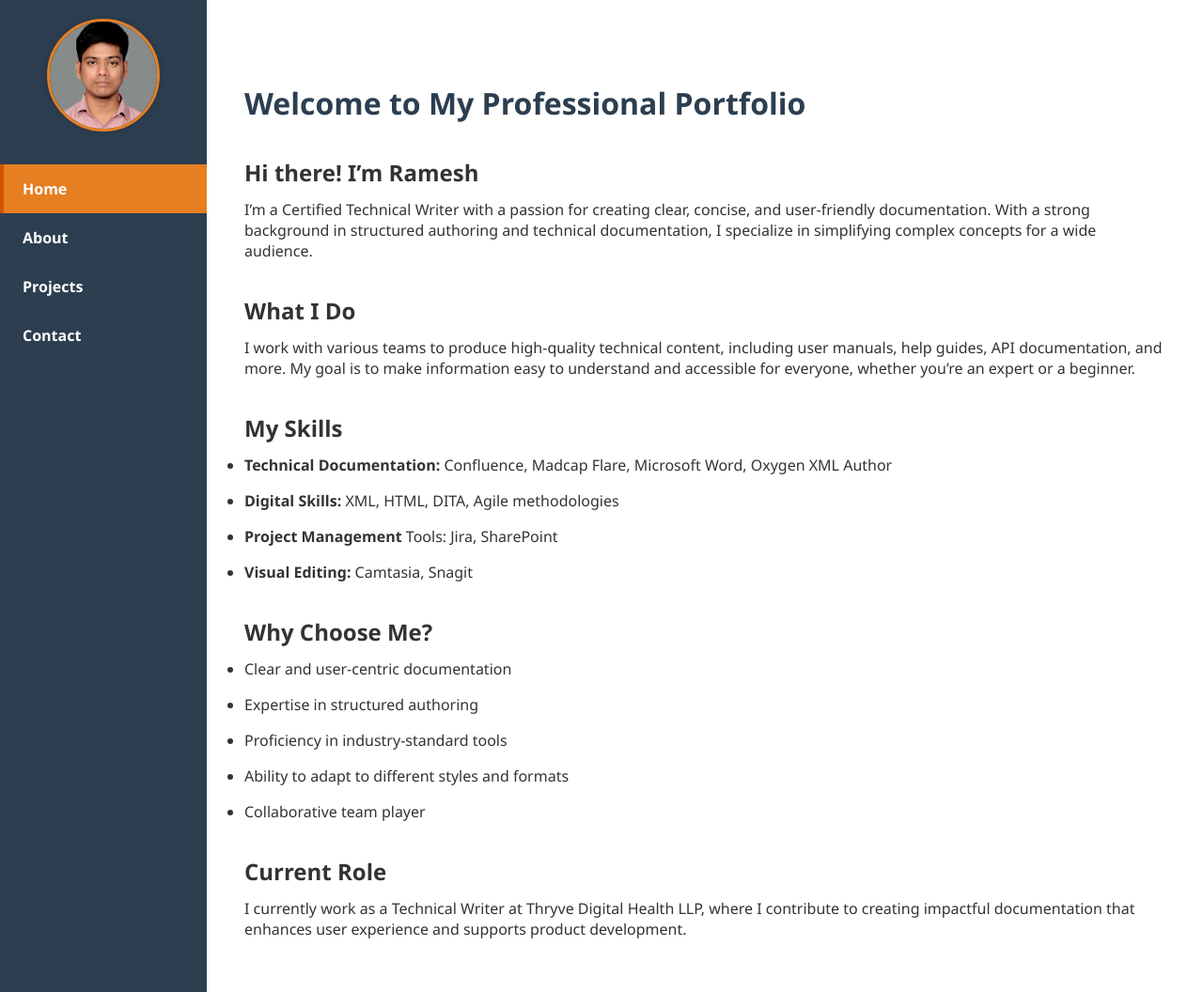
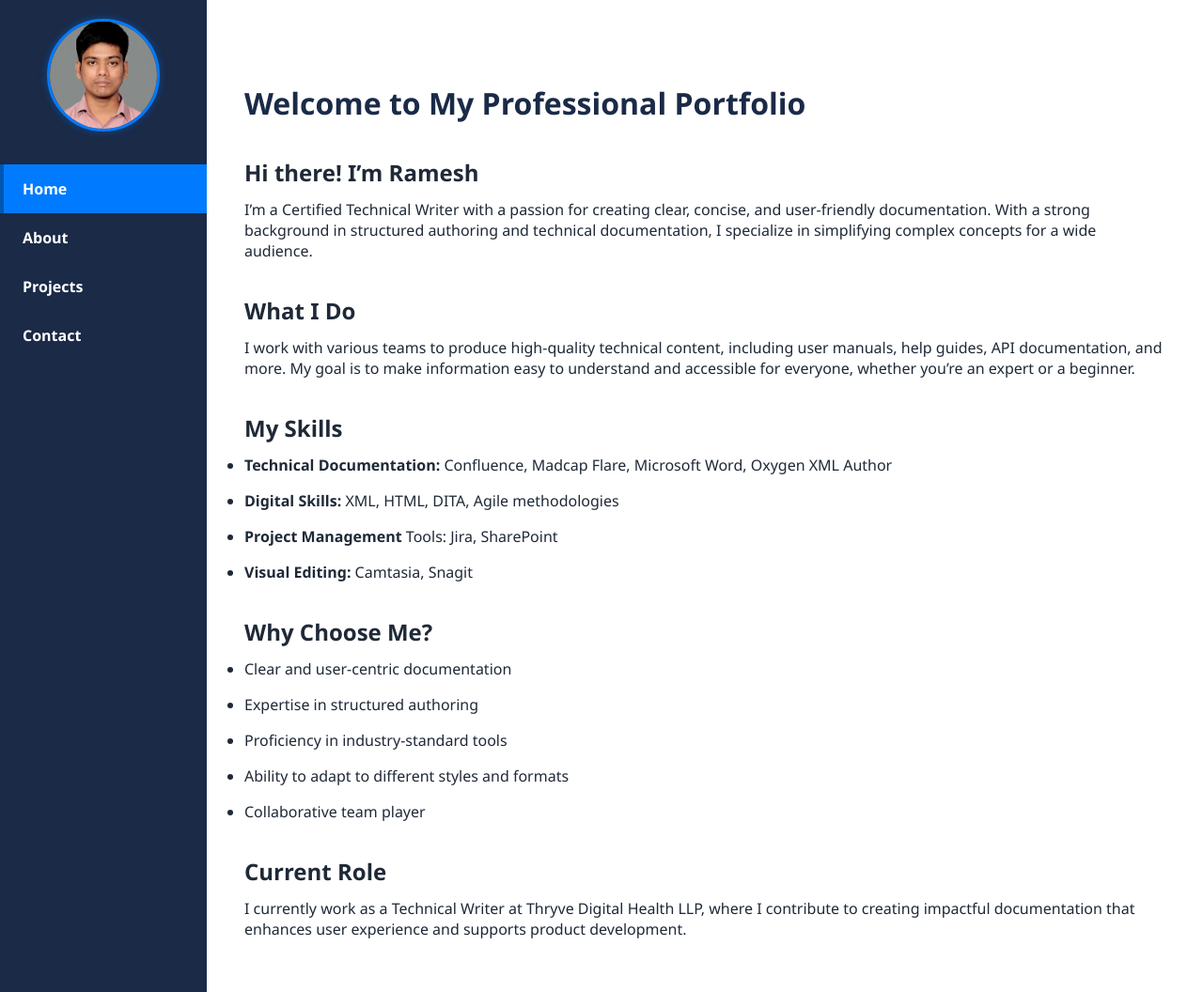
Before and after one commit to Ramesht95/Ramesh-T, a Jekyll site: the page built from index.md, in a window 1280 px wide and 1056 px high. Shown: the whole window at 94% size. Built offline with Jekyll 4.4.1, drawn with Linux system fonts in a browser that asks for light colours.

Commit message:
updated color

```diff
--- a/assets/css/style.css
+++ b/assets/css/style.css
@@ -9,7 +9,7 @@
 body, html {
   height: 100%;
   background-color: #f9f9f9;
-  color: #333;
+  color: #1F2937; /* Dark slate text */
 }
 
 /* Main container */
@@ -21,8 +21,8 @@ body, html {
 /* Sidebar */
 nav.sidebar {
   width: 220px;
-  background-color: #2c3e50;
-  color: white;
+  background-color: #1A2A47; /* Dark navy blue */
+  color: #FFFFFF; /* White text */
   display: flex;
   flex-direction: column;
   align-items: center;
@@ -36,7 +36,7 @@ nav.sidebar {
 
 /* Nav links */
 nav.sidebar a {
-  color: white;
+  color: #FFFFFF; /* White links */
   padding: 15px 20px;
   text-decoration: none;
   font-weight: 600;
@@ -47,13 +47,13 @@ nav.sidebar a {
 }
 
 nav.sidebar a:hover {
-  background-color: #34495e;
-  border-left: 4px solid #e67e22;
+  background-color: #3B5998; /* Medium blue */
+  border-left: 4px solid #007BFF; /* Bright blue border */
 }
 
 nav.sidebar a.active {
-  background-color: #e67e22;
-  border-left: 4px solid #d35400;
+  background-color: #007BFF; /* Bright blue active */
+  border-left: 4px solid #0056b3; /* Darker blue border */
 }
 
 /* Profile photo */
@@ -68,8 +68,8 @@ nav.sidebar a.active {
   border-radius: 50%;
   object-fit: cover;
   object-position: center 25%;
-  border: 3px solid #e67e22;
-  box-shadow: 0 0 8px rgba(0,0,0,0.15);
+  border: 3px solid #007BFF; /* Bright blue border */
+  box-shadow: 0 0 8px rgba(0, 123, 255, 0.4); /* subtle blue glow */
 }
 
 /* Content */
@@ -77,15 +77,16 @@ main.content {
   margin-left: 220px;
   padding: 40px;
   flex: 1;
-  background-color: white;
+  background-color: #FFFFFF; /* White background */
+  color: #1F2937; /* Dark slate text */
   min-height: 100vh;
-  box-shadow: -2px 0 5px rgba(0,0,0,0.1);
+  box-shadow: -2px 0 5px rgba(26, 42, 71, 0.1); /* subtle navy shadow */
 }
 
 /* Headings */
 main.content h1 {
   margin-bottom: 20px;
-  color: #2c3e50;
+  color: #1A2A47; /* Navy blue */
 }
 
 /* Responsive for tablets and mobile */
@@ -112,11 +113,12 @@ main.content h1 {
     border-left: none;
     border-bottom: 4px solid transparent;
     flex: 1;
+    color: #FFFFFF; /* Keep white text */
   }
 
   nav.sidebar a:hover,
   nav.sidebar a.active {
-    border-bottom: 4px solid #e67e22;
+    border-bottom: 4px solid #007BFF;
     background-color: transparent;
   }
 
@@ -128,8 +130,9 @@ main.content h1 {
     width: 50px;
     height: 50px;
     object-fit: cover;
-    object-position: center 25%; /* or center 60%, adjust as needed */
+    object-position: center 25%;
     border-width: 2px;
+    border-color: #007BFF; /* Bright blue border */
   }
 
   main.content {
```
